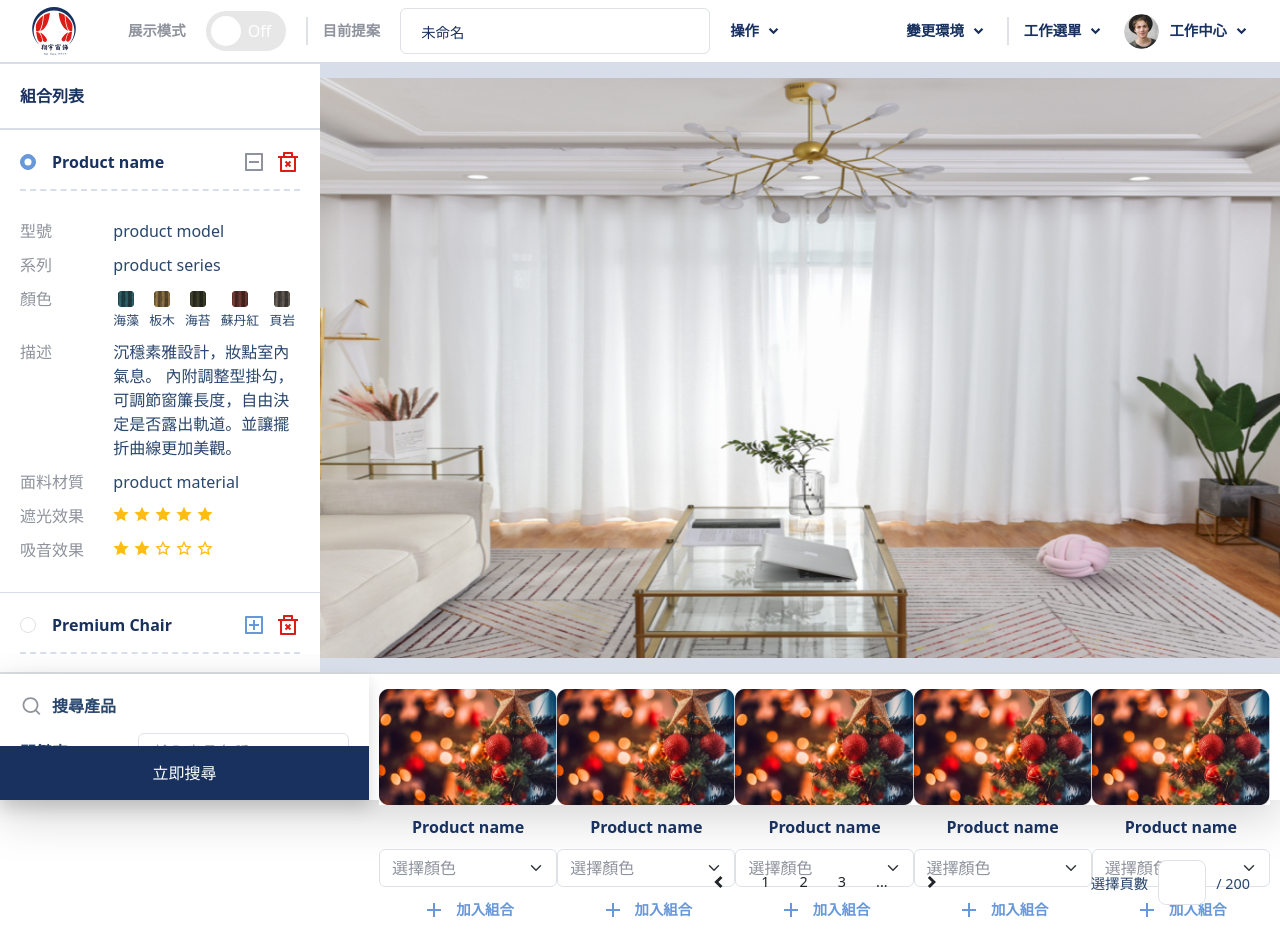
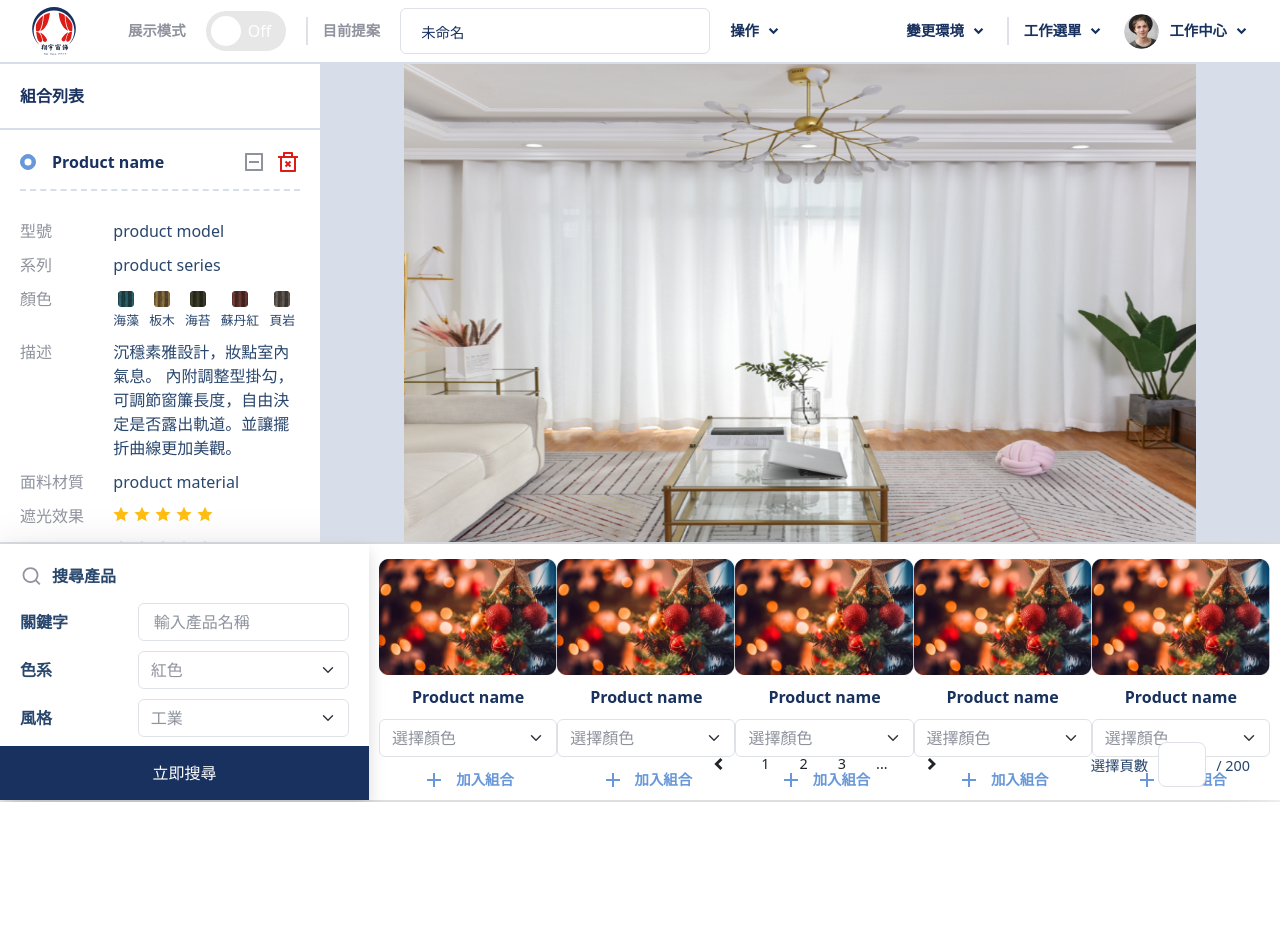
Before and after one commit to Haohan11/curtain-frontend, a Next.js app: page / in a window 1280 px wide. After the commit the page ends 802 px from the top, so only its background shows below. Built offline with nearby package versions, Linux system fonts and the light colour scheme.

Commit message:
add main section height to css variable

```diff
--- a/components/pagination.js
+++ b/components/pagination.js
@@ -5,7 +5,7 @@ import ArrowRight from "@/icon/arrow-right";
 
 const pagination = () => {
   return (
-    <div className="w-100 px-4 position-absolute bottom-0 left-0 fs-6-sm flex-center" style={{height: '100px'}}>
+    <div className="w-100 px-4 py-4 position-absolute bottom-0 left-0 fs-6-sm flex-center" >
       <ArrowLeft width={36} className="me-2" />
       <span className="mx-3">1</span>
       <span className="mx-3">2</span>
--- a/components/productList.js
+++ b/components/productList.js
@@ -9,7 +9,7 @@ const ProductList = () => {
   return (
     <div className="position-relative h-100">
       <Row
-        className="row-cols-5 pt-3 px-2 g-0 justify-content-between mx-auto"
+        className="row-cols-5 pt-3 px-2 g-0 justify-content-evenly mx-auto"
         style={{ maxWidth: "1080px" }}
       >
         {[...new Array(5)].map((_, index) => (
--- a/pages/index.js
+++ b/pages/index.js
@@ -20,7 +20,7 @@ export default function Home() {
   return (
     <>
       <Navbar isLogin={loginState} login={login} logout={logout} />
-      <Row className="border-bottom border-2 m-0" style={{ height: "610px" }}>
+      <Row className="border-bottom border-2 m-0" style={{ height: "var(--main-section-height)" }}>
         <Col sm={3} className="p-0 h-100 overflow-y-auto scroll">
           <LeftSide isLogin={loginState} />
         </Col>
@@ -39,7 +39,7 @@ export default function Home() {
       </Row>
       <Row
         className="shadow-lg"
-        style={{ height: "calc(100vh - var(--nav-height) - 610px)" }}
+        style={{ height: "calc(100vh - var(--nav-height) - var(--main-section-height))" }}
       >
         <Col sm={"auto"} xxl={3} className="h-100">
           <SearchPannel />
--- a/styles/globals.scss
+++ b/styles/globals.scss
@@ -3,6 +3,7 @@
 :root {
   --uni-height: 46px;
   --nav-height: 64px;
+  --main-section-height: min(610px, 60vh);
 }
 
 .flex-center {
```
